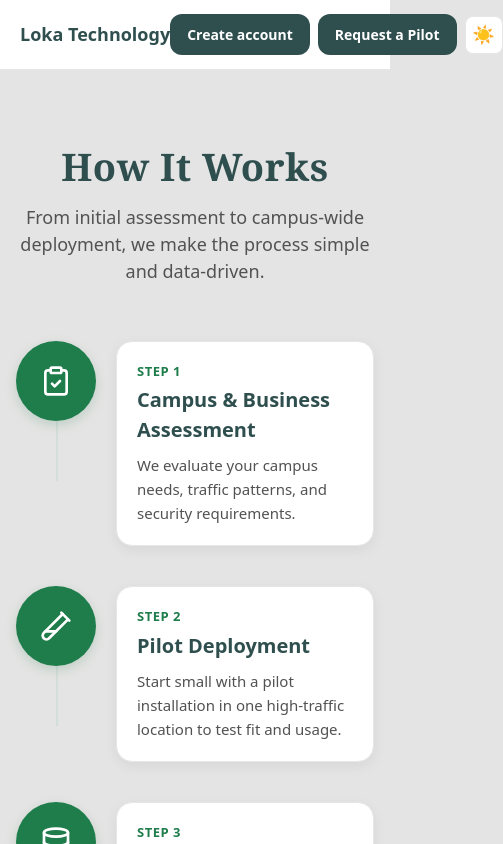
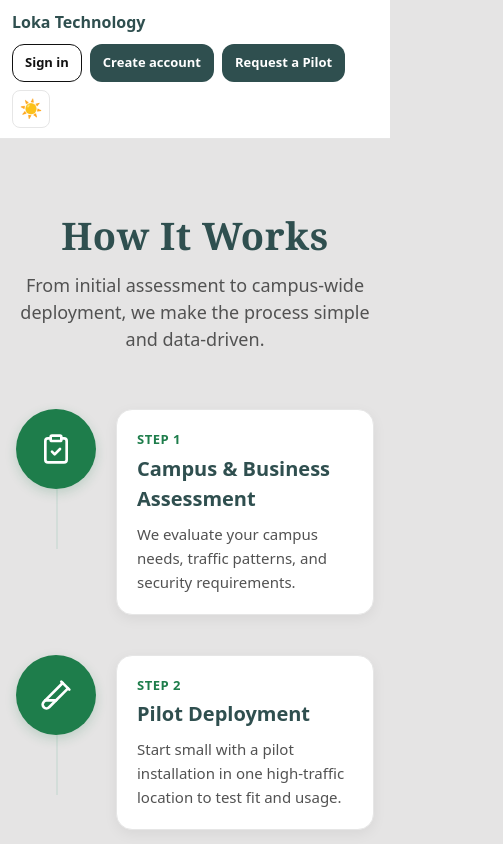
Before and after one commit to LokaTechnology/Loka-Technology, a Next.js app: page /work in a window 390 px wide. Shown: the top 844 px of the page, 503 px wide, since content can reach past the window. Built offline with nearby package versions, Linux system fonts and the light colour scheme.

Commit message:
fix: align pilot CTA links to pricing and refine mobile layout

```diff
--- a/app/globals.css
+++ b/app/globals.css
@@ -574,7 +574,7 @@ body { background: var(--bg); color: var(--fg); }
 
 /* Mobile: stack to one column */
 @media (max-width: 500px) {
-    .account-wrap { max-width: 50%; }
+  .account-wrap { max-width: 100%; }
     .profile-card .fields-grid { grid-template-columns: 1fr; }
 }
 
@@ -809,14 +809,29 @@ body { background: var(--bg); color: var(--fg); }
 }
 
 @media (max-width: 900px) {
-  .topbar-actions .btn-outline {
-    display: none;
-  }
   .nav-link {
     display: none;
   }
   .nav-divider {
     display: none;
+  }
+  .header-edge {
+    flex-wrap: wrap;
+    gap: 10px;
+    padding: 10px 12px;
+  }
+  .topbar-actions {
+    width: 100%;
+    justify-content: flex-start;
+    flex-wrap: wrap;
+    gap: 8px;
+  }
+  .topbar-actions .btn {
+    padding: 8px 12px;
+    font-size: 13px;
+  }
+  .brand {
+    font-size: 16px;
   }
 }
 
--- a/app/page.tsx
+++ b/app/page.tsx
@@ -37,7 +37,7 @@ export default function Home() {
 
 
                 <div className="flex gap-3 flex-wrap pt-2">
-                                    <Link href="/pricing/pilot" className="btn btn-primary">
+                                                                        <Link href="/pricing" className="btn btn-primary">
                     Request a Pilot
                   </Link>
                   <Link href="/contact" className="btn btn-outline">
@@ -67,14 +67,7 @@ export default function Home() {
 
             {/* ABOUT + IMAGE */}
             <section style={{ maxWidth: 1140, margin: "0 auto", padding: "40px 16px" }}>
-                <div
-                    style={{
-                        display: "grid",
-                        gridTemplateColumns: "1.1fr .9fr",
-                        gap: 24,
-                        alignItems: "start",
-                    }}
-                >
+                <div className="grid-2">
                     <div>
                         <h2
                             style={{
--- a/app/pricing/PricingLeaner.tsx
+++ b/app/pricing/PricingLeaner.tsx
@@ -14,8 +14,7 @@ export default function PricingLeaner() {
   const [deployment, setDeployment] = useState<Deployment>("pilot");
 
   return (
-    <section className="section">
-      <div className="container space-y-6">
+    <section className="space-y-6">
 
         <header>
           <h2>Deployment Options</h2>
@@ -84,7 +83,6 @@ export default function PricingLeaner() {
           </div>
         </div>
 
-      </div>
     </section>
   );
 }
--- a/app/pricing/page.tsx
+++ b/app/pricing/page.tsx
@@ -11,7 +11,7 @@ export default function PricingPage() {
       <div className="container space-y-10">
 
         {/* Hero */}
-        <section className="relative h-56 rounded-xl overflow-hidden border">
+        <section className="relative h-44 sm:h-56 rounded-xl overflow-hidden border">
           <Image
             src="/images/loka4.png"
             alt="Smart lockers on a university campus"
@@ -20,7 +20,7 @@ export default function PricingPage() {
             priority
           />
           <div className="absolute inset-0 bg-black/30" />
-          <h1 className="absolute bottom-4 left-6 text-white text-3xl font-bold">
+          <h1 className="absolute bottom-3 left-4 sm:bottom-4 sm:left-6 text-white text-xl sm:text-3xl font-bold">
             Campus Pricing & Pilot Programs
           </h1>
         </section>
@@ -65,7 +65,7 @@ export default function PricingPage() {
             <a href="/contact" className="btn btn-primary">
               Request Pricing
             </a>
-            <a href="/pricing/pilot" className="btn btn-outline">
+            <a href="/pricing" className="btn btn-outline">
               Apply for Pilot
             </a>
           </div>
--- a/app/product/page.tsx
+++ b/app/product/page.tsx
@@ -142,7 +142,7 @@ export default function ProductPage() {
             and system reliability using real-world data.
           </p>
 
-          <a href="/pricing/pilot" className="btn btn-primary mt-4">
+          <a href="/pricing" className="btn btn-primary mt-4">
             Request a Free Pilot
           </a>
         </section>
--- a/app/services/page.tsx
+++ b/app/services/page.tsx
@@ -137,7 +137,7 @@ export default function ServicesPage() {
             Start with a pilot program and see how smart lockers improve campus life.
           </p>
           <div style={{ display: "flex", gap: 12, justifyContent: "center", flexWrap: "wrap" }}>
-            <Link href="/pricing/pilot" className="btn btn-green" style={{ fontSize: 16, padding: "12px 24px" }}>
+            <Link href="/pricing" className="btn btn-green" style={{ fontSize: 16, padding: "12px 24px" }}>
               Request a Pilot
             </Link>
             <Link href="/contact" className="btn btn-outline" style={{ fontSize: 16, padding: "12px 24px" }}>
--- a/app/why-loka/page.tsx
+++ b/app/why-loka/page.tsx
@@ -96,7 +96,7 @@ export default function WhyLokaPage() {
         {/* CTA */}
         <section className="section card text-center">
           <h2>Choose a Managed Outcome, Not Just Hardware</h2>
-          <a href="/pricing/pilot" className="btn btn-primary mt-4">
+          <a href="/pricing" className="btn btn-primary mt-4">
             Evaluate a Pilot Deployment
           </a>
         </section>
--- a/app/work/page.tsx
+++ b/app/work/page.tsx
@@ -128,7 +128,7 @@ export default function HowItWorksPage() {
             See how Loka works on your campus before committing to a full deployment.
           </p>
           <div style={{ display: "flex", gap: 12, justifyContent: "center", flexWrap: "wrap" }}>
-            <Link href="/pricing/pilot" className="btn btn-green" style={{ fontSize: 16, padding: "12px 24px" }}>
+            <Link href="/pricing" className="btn btn-green" style={{ fontSize: 16, padding: "12px 24px" }}>
               Request a Pilot
             </Link>
             <Link href="/contact" className="btn btn-outline" style={{ fontSize: 16, padding: "12px 24px" }}>
```
